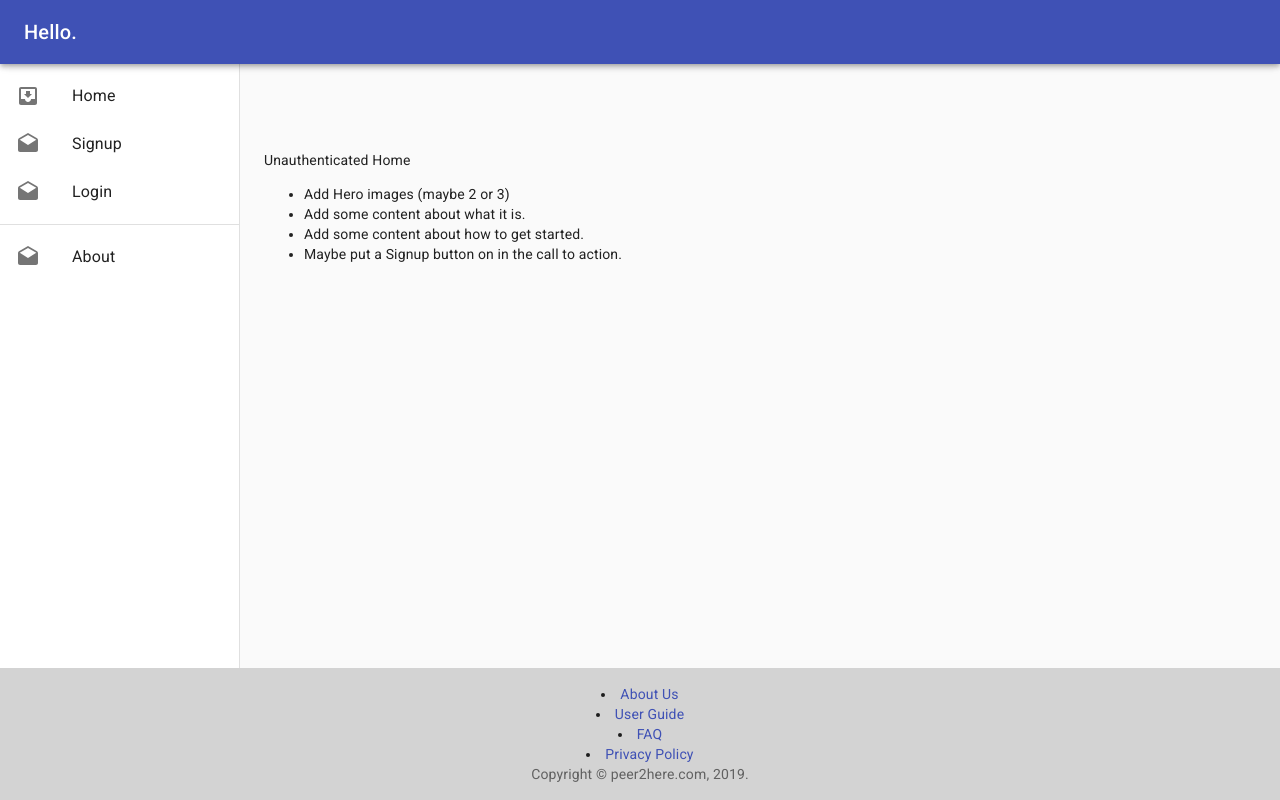
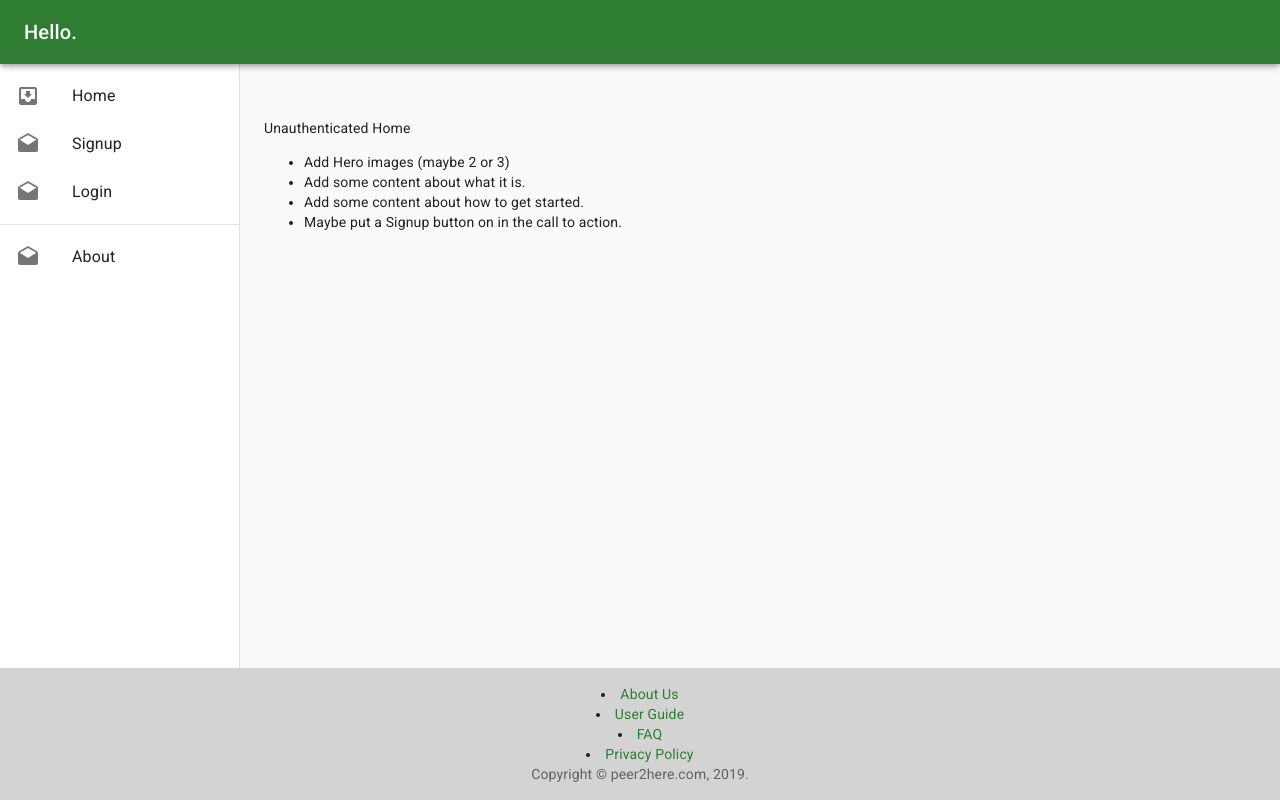
Before and after one commit to beb-at-ga/project3, a React (Create React App) app in the folder client/: page / in a window 1280 px wide. Built offline with nearby package versions, Linux system fonts and the light colour scheme.

Commit message:
updated theme related content

```diff
--- a/client/src/App.css
+++ b/client/src/App.css
@@ -32,3 +32,11 @@
     transform: rotate(360deg);
   }
 }
+
+
+.color1 { color: #000000}
+.color2 { color: #f8b32d}
+.color3 { color: #1bbbff}
+.color4 { color: #ffcd4b}
+.color5 { color: #80a829}
+.color6 { color: #231f20}
--- a/client/src/App.jsx
+++ b/client/src/App.jsx
@@ -3,6 +3,7 @@ import "./App.css";
 import { BrowserRouter as Router } from "react-router-dom";
 import axios from "axios";
 import BASE_URL from "./constants";
+import { useStyles, theme } from './theme';
 
 // Custom Components
 import Header from "./components/nav/Header";
@@ -11,29 +12,13 @@ import Footer from './components/footer/Footer';
 
 // Material UI Styling Components
 import CssBaseline from '@material-ui/core/CssBaseline';
-import { makeStyles } from '@material-ui/core/Styles';
-
-const useStyles = makeStyles(theme => ({
-  root: {
-    display: 'flex',
-    flexDirection: 'column',
-    minHeight: '100vh'
-  },
-  main: {
-    margin: '0px 0px 0px 0px',
-    [theme.breakpoints.up('sm')]: {
-      margin: '0px 0px 0px 240px',
-      flexShrink: 0,
-    },
-  }
-}));
-
+import MuiThemeProvider from '@material-ui/core/styles/MuiThemeProvider';
 
 const App = () => {
   const [user, setUser] = useState({})
   const classes = useStyles();
 
-  useEffect( () => {
+  useEffect(() => {
     getUser();
   }, []);
 
@@ -64,6 +49,7 @@ const App = () => {
   };
 
   return (
+    <MuiThemeProvider theme={theme}>
       <Router>
         <React.Fragment>
           <CssBaseline />
@@ -76,6 +62,7 @@ const App = () => {
           </div>
         </React.Fragment>
       </Router>
+    </MuiThemeProvider>
   );
 }
 
--- a/client/src/components/Routes.jsx
+++ b/client/src/components/Routes.jsx
@@ -1,6 +1,7 @@
 import React from 'react';
 import { Route } from 'react-router-dom';
-import { makeStyles } from '@material-ui/core/Styles'
+import { useStyles } from '../theme';
+
 
 // Custome components
 import Home from '../components/pages/Home';
@@ -11,12 +12,6 @@ import Logout from '../components/pages/Logout';
 import DeleteUser from '../components/pages/DeleteUser';
 
 
-const useStyles = makeStyles(theme => ({
-  container: {
-    flexGrow: 1,
-    padding: theme.spacing(3),
-  },
-}));
 
 const Routes = (props) => {
   const classes = useStyles();
--- a/client/src/components/footer/Footer.jsx
+++ b/client/src/components/footer/Footer.jsx
@@ -1,7 +1,7 @@
 import React from 'react';
+import { useStyles } from '../../theme';
 
 import Typography from '@material-ui/core/Typography';
-import { makeStyles } from '@material-ui/core/styles';
 import Link from '@material-ui/core/Link';
 import Box from '@material-ui/core/Box';
 
@@ -17,15 +17,6 @@ function Copyright() {
     </Typography>
   );
 }
-
-const useStyles = makeStyles(theme => ({
-  footer: {
-    padding: theme.spacing(2),
-    marginTop: 'auto',
-    backgroundColor: 'lightgray',
-    zIndex: theme.zIndex.drawer + 1,
-  },
-}));
 
 const Footer = () => {
   const classes = useStyles();
--- a/client/src/components/nav/Header.jsx
+++ b/client/src/components/nav/Header.jsx
@@ -1,13 +1,9 @@
 import React from 'react';
 import Nav from './Nav';
 
-// import { makeStyles } from '@material-ui/core/styles';
-// import AppBar from '@material-ui/core/AppBar';
 import Toolbar from '@material-ui/core/Toolbar';
-// import Typography from '@material-ui/core/Typography';
 
 const Header = (props) => {
-
 
   return (
     <div>
--- a/client/src/components/nav/Nav.jsx
+++ b/client/src/components/nav/Nav.jsx
@@ -29,9 +29,6 @@ import useMediaQuery from '@material-ui/core/useMediaQuery';
 const drawerWidth = 240;
 
 const useStyles = makeStyles(theme => ({
-  root: {
-    display: 'flex',
-  },
   drawer: {
     [theme.breakpoints.up('sm')]: {
       width: drawerWidth,
@@ -53,7 +50,7 @@ const useStyles = makeStyles(theme => ({
   },
   content: {
     flexGrow: 1,
-    padding: theme.spacing(3),
+    padding: theme.spacing(1),
   },
   closeMenuButton: {
     marginRight: 'auto',
--- /dev/null
+++ b/client/src/theme.js
@@ -0,0 +1,58 @@
+import { makeStyles } from "@material-ui/core/styles";
+import { createMuiTheme } from "@material-ui/core/styles";
+import yellow from "@material-ui/core/colors/yellow";
+
+
+export const theme = createMuiTheme({
+  palette: {
+    primary: {
+      main: "#2e7d32"
+    },
+    secondary: yellow
+  }
+});
+
+
+export const useStyles = makeStyles(theme => ({
+  root: {
+    display: "flex",
+    flexDirection: "column",
+    minHeight: "100vh"
+  },
+  main: {
+    margin: "0px 0px 0px 0px",
+    [theme.breakpoints.up("sm")]: {
+      margin: "0px 0px 0px 240px",
+      flexShrink: 0
+    }
+  },
+  container: {
+    flexGrow: 1,
+    padding: theme.spacing(3),
+  },
+  footer: {
+    padding: theme.spacing(2),
+    marginTop: 'auto',
+    backgroundColor: 'lightgray',
+    zIndex: theme.zIndex.drawer + 1,
+  },
+  paper: {
+    maxWidth: 936,
+    margin: "auto",
+    overflow: "hidden"
+  },
+  searchBar: {
+    borderBottom: "1px solid rgba(0, 0, 0, 0.12)"
+  },
+  searchInput: {
+    fontSize: theme.typography.fontSize
+  },
+  block: {
+    display: "block"
+  },
+  addUser: {
+    marginRight: theme.spacing(1)
+  },
+  contentWrapper: {},
+  margin: "40px 16px",
+}));
```
Lines whose indentation alone changed are shown as unchanged.
